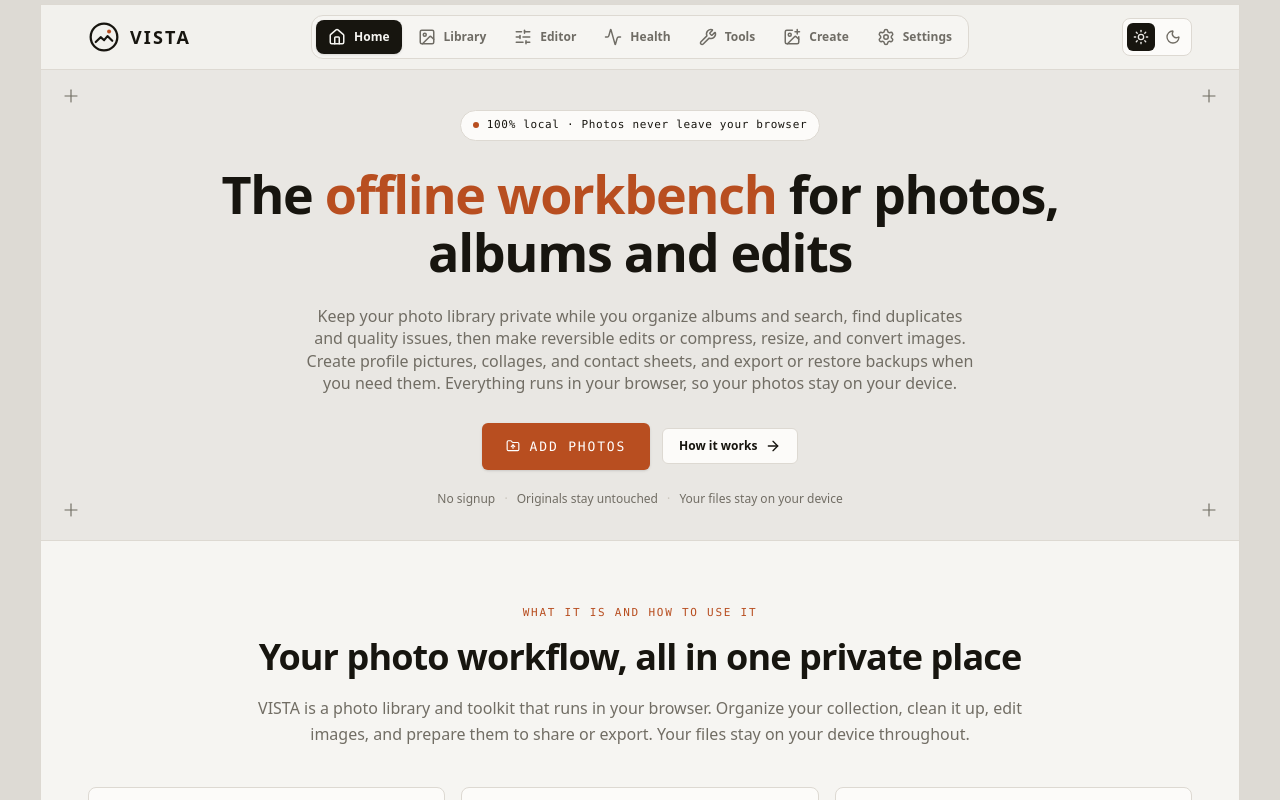
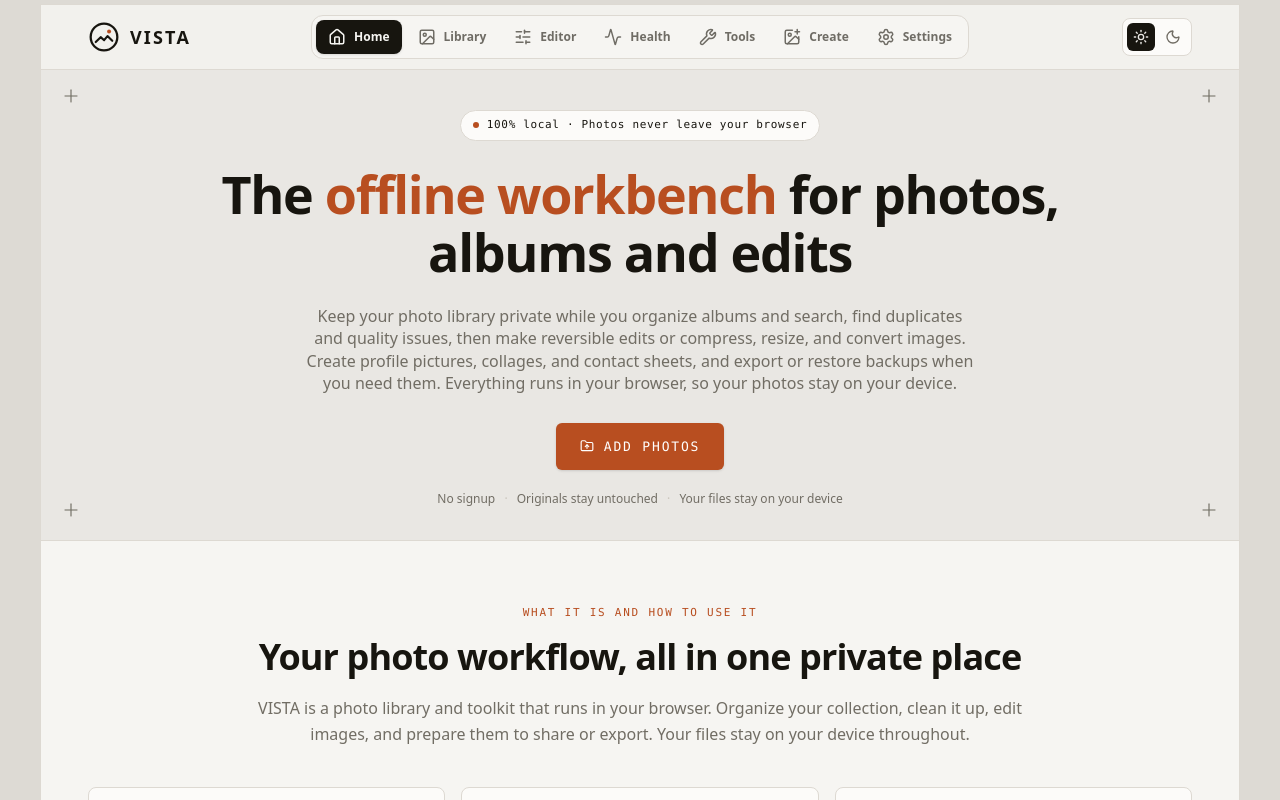
Before and after one commit to PIYUSH-NEXTGEN/VISTA, a React (Vite) app: page / in a window 1280 px wide. Shown: the top 800 px of the page. Built offline with nearby package versions, Linux system fonts and the light colour scheme.

Commit message:
refactor(home): remove redundant anchor link in hero section
Remove the "How it works" anchor link from the Hero component to
streamline the landing page layout and simplify the call-to-action
structure.

```diff
--- a/src/features/home/home-page.tsx
+++ b/src/features/home/home-page.tsx
@@ -1,5 +1,5 @@
 import type { LucideIcon } from "lucide-react";
-import { ArrowRight } from "lucide-react";
+
 import { Button } from "@/ui/button";
 import { CreateIcon, FolderImportIcon, HealthIcon, PlusMark } from "@/ui/icons";
 
@@ -79,13 +79,6 @@ function Hero({ onOpenLibrary }: { onOpenLibrary: () => void }) {
             <FolderImportIcon className="h-3.5 w-3.5 transition-transform duration-200 group-hover:-translate-y-0.5 motion-reduce:transition-none" />
             Add photos
           </Button>
-          <a
-            href="#features-heading"
-            className="group inline-flex min-h-9 items-center justify-center gap-2 rounded-md border border-line bg-raised px-4 py-2 font-sans text-xs font-semibold text-ink transition-[transform,box-shadow,background-color] duration-200 ease-out hover:-translate-y-0.5 hover:bg-surface hover:shadow-sm active:translate-y-0 motion-reduce:transform-none motion-reduce:transition-none"
-          >
-            How it works
-            <ArrowRight className="h-4 w-4 transition-transform duration-200 group-hover:translate-x-0.5 motion-reduce:transition-none" />
-          </a>
         </div>
 
         <p className="mt-4 text-[12px] text-muted sm:mt-5">
```
